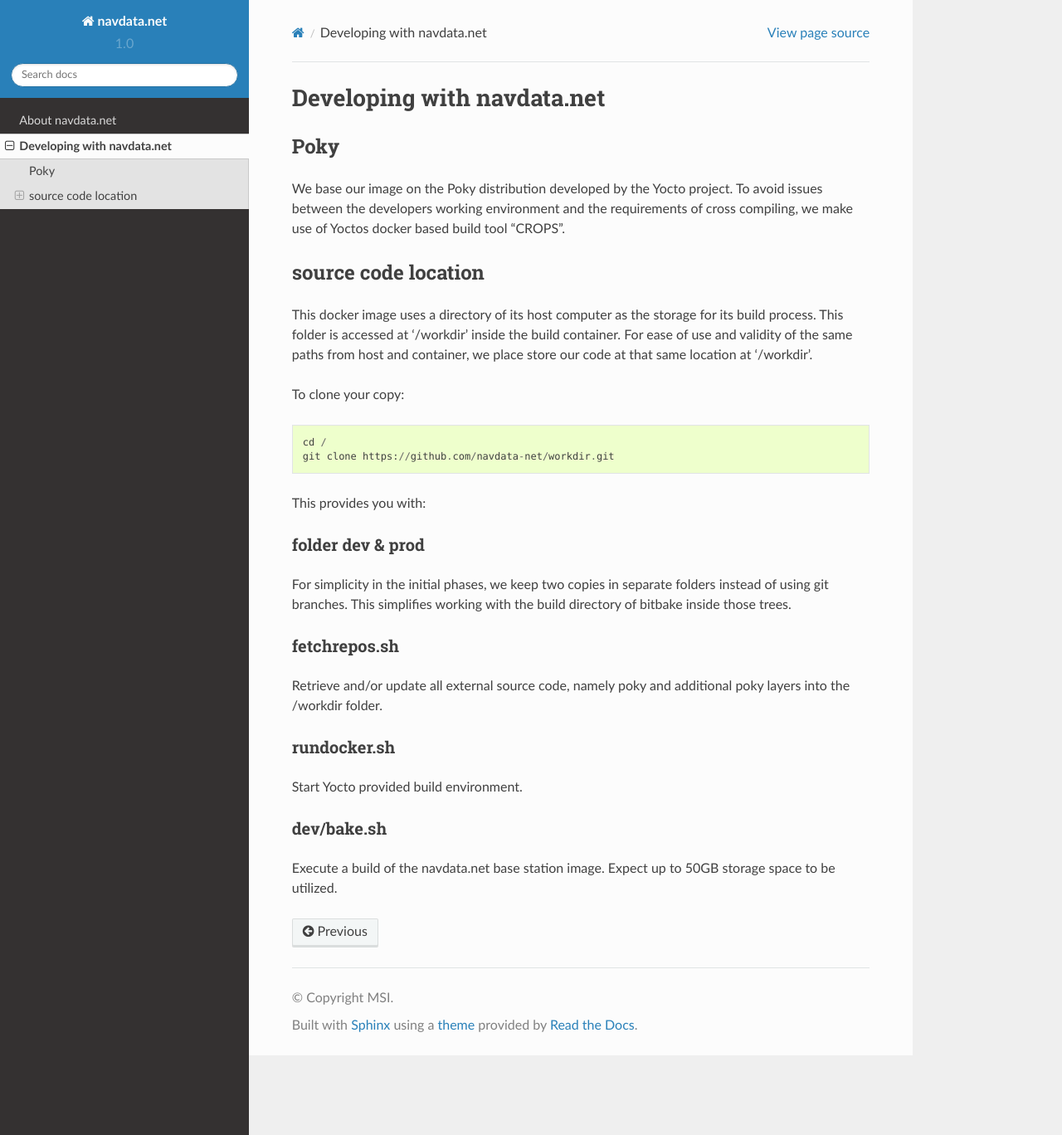
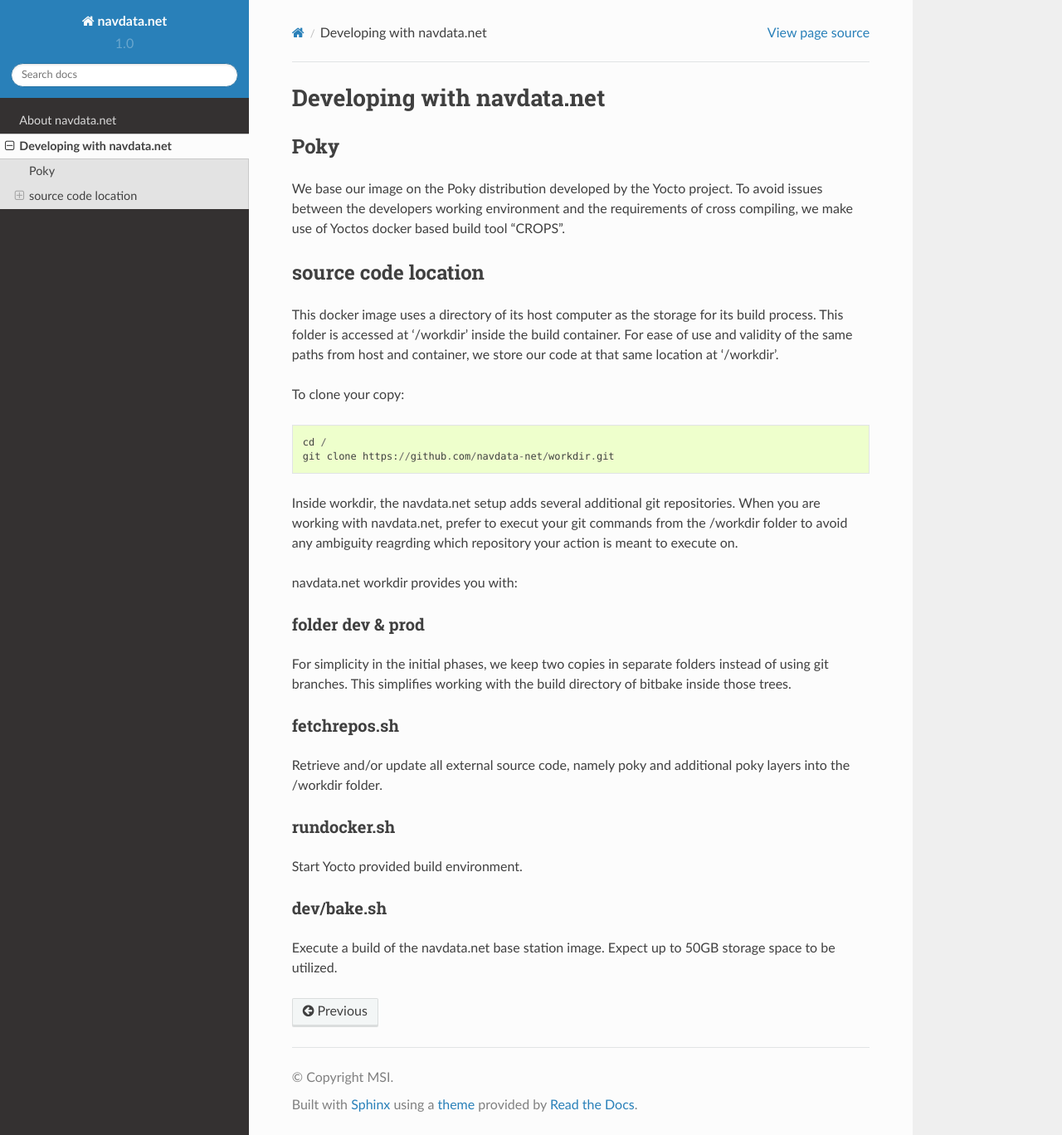
Before and after one commit to navdata-net/documentation, a Sphinx documentation site: the page built from source/development/index.rst, in a window 1280 px wide and 1368 px high. Shown: the whole window at 83% size. Built offline with Sphinx 7.4.7 and the Read the Docs theme 2.0.0, drawn with Linux system fonts in a browser that asks for light colours.

Commit message:
Notify to run git from /workdir

```diff
--- a/source/development/index.rst
+++ b/source/development/index.rst
@@ -14,7 +14,7 @@ source code location
 
 This docker image uses a directory of its host computer as the storage for its build process.
 This folder is accessed at '/workdir' inside the build container.
-For ease of use and validity of the same paths from host and container, we place
+For ease of use and validity of the same paths from host and container, we
 store our code at that same location at '/workdir'.
 
 To clone your copy::
@@ -22,7 +22,12 @@ To clone your copy::
   cd /
   git clone https://github.com/navdata-net/workdir.git
 
-This provides you with:
+Inside workdir, the navdata.net setup adds several additional git repositories.
+When you are working with navdata.net, prefer to execut your git commands from
+the /workdir folder to avoid any ambiguity reagrding which repository your action
+is meant to execute on.
+
+navdata.net workdir provides you with:
 
 
 folder dev & prod
```
